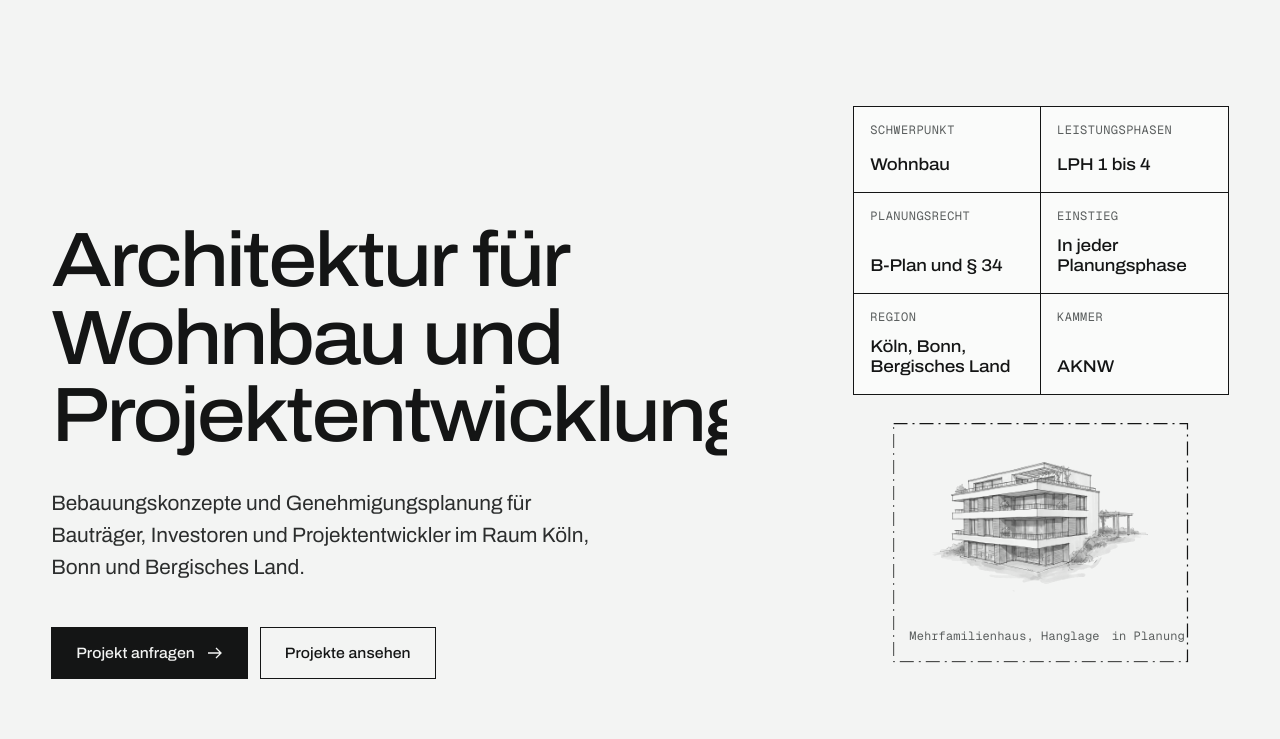
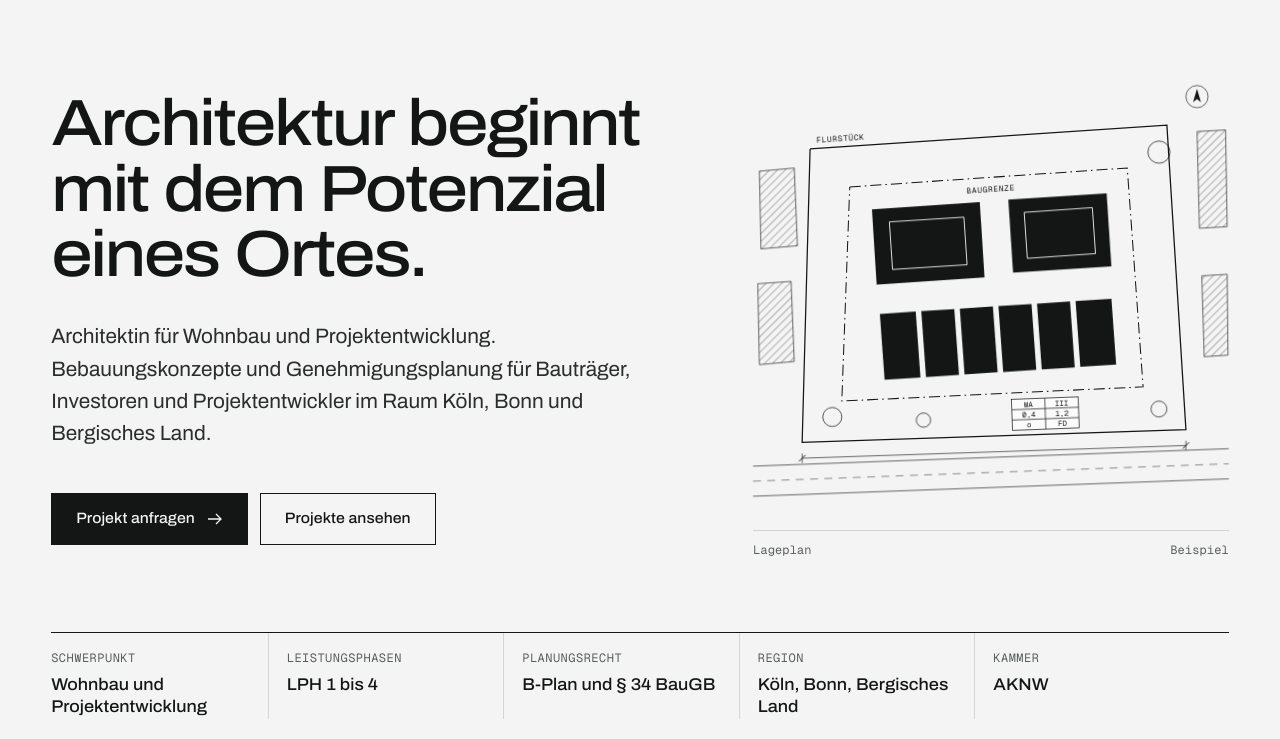
Before and after one commit to RITTHAPPENS/laudenberg, a plain HTML site: page index.html in a window 1280 px wide. Shown: the part 61-800 px from the top of the page. Drawn offline with Linux system fonts and the light colour scheme.

Commit message:
Hero: animierter Lageplan statt Kennwerte-Tabelle und Skizze
Co-Authored-By: Claude Opus 5.5 <noreply@anthropic.com>
Claude-Session: https://claude.ai/code/session_01LuKGrNki79SgYhpAo6x8s3

```diff
--- a/index.html
+++ b/index.html
@@ -206,14 +206,23 @@ p { margin: 0; text-wrap: pretty; }
 .nav__extra { display: none; }
 
 /* Hero */
-.hero { padding-top: clamp(40px, 6vw, 88px); padding-bottom: clamp(72px, 9vw, 128px); }
-.hero .grid { align-items: end; row-gap: 56px; }
+.hero { padding-top: clamp(40px, 5vw, 72px); padding-bottom: clamp(56px, 7vw, 96px); }
+.hero .grid { align-items: center; row-gap: 48px; }
 .hero__copy { grid-column: 1 / span 7; }
-.hero h1 { font-size: var(--fs-display); line-height: 1.0; letter-spacing: -0.035em; font-weight: 500; }
+.hero h1 { font-size: clamp(2.5rem, 1.2rem + 3.6vw, 4.5rem); line-height: 1.0; letter-spacing: -0.035em; font-weight: 500; }
 .hero h1 .line, .hero h1 .line > span { display: block; }
-.hero .lead { margin-top: clamp(24px, 2.6vw, 36px); }
-.hero__actions { display: flex; flex-wrap: wrap; gap: 12px; margin-top: clamp(32px, 3.4vw, 48px); }
-.hero__plan { grid-column: 9 / span 4; }
+.hero .lead { margin-top: clamp(24px, 2.6vw, 36px); max-width: 50ch; }
+.hero__actions { display: flex; flex-wrap: wrap; gap: 12px; margin-top: clamp(32px, 3.4vw, 44px); }
+.lageplan { grid-column: 8 / span 5; margin: 0; }
+.lageplan svg { width: 100%; height: auto; display: block; overflow: visible; }
+.lageplan figcaption { display: flex; justify-content: space-between; margin-top: 10px; color: var(--muted); font-size: var(--fs-label); border-top: 1px solid var(--line); padding-top: 10px; }
+.lp-label { font-size: 10px; }
+.lageplan:hover .lp-baugrenze { animation: march 2.4s linear infinite; }
+.hero__facts { grid-column: 1 / -1; display: grid; grid-template-columns: repeat(5, minmax(0, 1fr)); margin: clamp(8px, 2vw, 24px) 0 0; border-top: 1px solid var(--ink); }
+.hero__facts div { padding: 16px clamp(12px, 1.4vw, 20px) 0 0; border-right: 1px solid var(--line); margin-right: clamp(12px, 1.4vw, 20px); }
+.hero__facts div:last-child { border-right: 0; margin-right: 0; }
+.hero__facts dt { font-family: var(--mono); font-size: var(--fs-label); letter-spacing: 0.04em; text-transform: uppercase; color: var(--muted); }
+.hero__facts dd { margin: 6px 0 0; font-weight: 500; font-stretch: 106%; font-size: var(--fs-body); line-height: 1.3; }
 
 /* Nutzungsschablone */
 .schablone { border: 1px solid var(--ink); display: grid; grid-template-columns: 1fr 1fr; background: var(--paper-raised); }
@@ -456,16 +465,20 @@ fieldset.field { border: 0; margin: 0; padding: 0; min-width: 0; }
   @keyframes lineUp { to { transform: none; } }
   .js .soft { opacity: 0; filter: blur(6px); transform: translateY(10px); animation: softIn .9s var(--ease-out) forwards; animation-delay: calc(var(--d) * 1ms); }
   @keyframes softIn { to { opacity: 1; filter: blur(0); transform: none; } }
-  .js .schablone { clip-path: inset(0 100% 0 0); animation: wipeX 1.1s var(--ease-in-out) .35s forwards; }
-  @keyframes wipeX { to { clip-path: inset(0 0 0 0); } }
-  .js .schablone dd, .js .schablone dt { opacity: 0; transform: translateY(6px); animation: softIn .6s var(--ease-out) forwards; animation-delay: calc(var(--c) * 70ms + 900ms); }
-  .js .baufenster svg.bg { clip-path: inset(0 0 100% 0); animation: wipeY 1s var(--ease-in-out) 1.15s forwards; }
-  @keyframes wipeY { to { clip-path: inset(0 0 0 0); } }
-  .js .baufenster img { clip-path: inset(0 0 0 100%); animation: wipeImg 1.2s var(--ease-in-out) 1.45s forwards; }
-  @keyframes wipeImg { to { clip-path: inset(0 0 0 0); } }
-  .js .baufenster figcaption { opacity: 0; animation: softIn .6s var(--ease-out) 2.1s forwards; }
-  .baufenster svg.bg rect { animation: march 2.6s linear infinite; animation-play-state: paused; }
-  .baufenster:hover svg.bg rect { animation-play-state: running; }
+  .js .lp-draw { stroke-dasharray: 1; stroke-dashoffset: 1; animation: draw 1.4s var(--ease-in-out) forwards; }
+  .js .lp-draw--parcel { animation-delay: .3s; }
+  .js .lp-draw--bg { animation-duration: 1.3s; animation-delay: 1.1s; }
+  @keyframes draw { to { stroke-dashoffset: 0; } }
+  .js .lp-context { opacity: 0; animation: fadeIn .9s var(--ease-out) .2s forwards; }
+  @keyframes fadeIn { to { opacity: 1; } }
+  .js .lp-blocks path { transform-box: fill-box; transform-origin: 50% 100%; transform: scaleY(0); animation: grow .9s var(--ease-out) forwards; animation-delay: calc(var(--b) * 150ms + 2s); }
+  @keyframes grow { to { transform: scaleY(1); } }
+  .js .lp-trees circle { transform-box: fill-box; transform-origin: center; transform: scale(.4); opacity: 0; animation: pop .7s var(--ease-out) forwards; animation-delay: calc(var(--t) * 90ms + 2.4s); }
+  @keyframes pop { to { transform: none; opacity: 1; } }
+  .js .lp-roof { opacity: 0; animation: fadeIn .6s var(--ease-out) 2.75s forwards; }
+  .js .lp-annot > * { opacity: 0; animation: fadeIn .7s var(--ease-out) forwards; animation-delay: 2.6s; }
+  .js .lp-schablone { animation-delay: 2.8s !important; }
+  .js .lageplan figcaption { opacity: 0; animation: fadeIn .6s var(--ease-out) 2.9s forwards; }
 
   /* Statement: Wort für Wort mit dem Scrollen eingefärbt */
   @supports (animation-timeline: view()) {
@@ -516,8 +529,6 @@ fieldset.field { border: 0; margin: 0; padding: 0; min-width: 0; }
 
 /* Responsive */
 @media (max-width: 1180px) {
-  .hero__copy { grid-column: 1 / span 7; }
-  .hero__plan { grid-column: 8 / span 5; }
   .nav__phone { display: none; }
 }
 @media (max-width: 1024px) {
@@ -567,8 +578,10 @@ fieldset.field { border: 0; margin: 0; padding: 0; min-width: 0; }
   .nav .btn { justify-content: center; height: 56px; order: 3; opacity: 0; transform: translateY(8px); transition: opacity .4s var(--ease-out), transform .4s var(--ease-out), background-color .35s var(--ease); }
   .site-header.is-open .nav__extra, .site-header.is-open .nav .btn { opacity: 1; transform: none; transition-delay: .45s; }
   body.menu-open { overflow: hidden; }
-  .hero__copy, .hero__plan { grid-column: 1 / -1; }
-  .hero__plan { max-width: 560px; }
+  .hero__copy, .lageplan { grid-column: 1 / -1; }
+  .lageplan { max-width: 620px; }
+  .hero__facts { grid-template-columns: repeat(2, minmax(0, 1fr)); row-gap: 20px; }
+  .hero__facts div { border-right: 0; margin-right: 0; }
   .statement h2, .statement p { grid-column: 1 / -1; }
   .project-grid { grid-template-columns: 1fr 1fr; }
   .project-grid .tile:nth-child(3) { grid-column: 1 / -1; }
@@ -589,7 +602,7 @@ fieldset.field { border: 0; margin: 0; padding: 0; min-width: 0; }
 }
 @media (max-width: 640px) {
   :root { --fs-body: 1rem; --fs-small: 0.875rem; --fs-h3: 1.1875rem; }
-  :root { --fs-display: clamp(2.1rem, 9.2vw, 3.2rem); }
+  .hero h1 { font-size: clamp(2.1rem, 9.6vw, 3rem); }
   .hero__actions .btn { flex: 1 1 auto; justify-content: center; }
   .section-head { flex-direction: column; align-items: start; }
   .project-grid { grid-template-columns: 1fr; }
@@ -647,9 +660,9 @@ fieldset.field { border: 0; margin: 0; padding: 0; min-width: 0; }
   <section class="hero" aria-labelledby="hero-title">
     <div class="wrap grid">
       <div class="hero__copy">
-        <h1 id="hero-title"><span class="line" style="--i:0"><span>Architektur für</span></span> <span class="line" style="--i:1"><span>Wohnbau und</span></span> <span class="line" style="--i:2"><span>Projektentwicklung</span></span></h1>
-        <p class="lead soft" style="--d:480">Bebauungskonzepte und Genehmigungsplanung für Bauträger, Investoren und Projektentwickler im Raum Köln, Bonn und Bergisches Land.</p>
-        <div class="hero__actions soft" style="--d:620">
+        <h1 id="hero-title"><span class="line" style="--i:0"><span>Architektur beginnt</span></span> <span class="line" style="--i:1"><span>mit dem Potenzial</span></span> <span class="line" style="--i:2"><span>eines Ortes.</span></span></h1>
+        <p class="lead soft" style="--d:520">Architektin für Wohnbau und Projektentwicklung. Bebauungskonzepte und Genehmigungsplanung für Bauträger, Investoren und Projektentwickler im Raum Köln, Bonn und Bergisches Land.</p>
+        <div class="hero__actions soft" style="--d:660">
           <a class="btn btn--solid" href="#kontakt">Projekt anfragen
             <svg viewBox="0 0 16 16" fill="none" aria-hidden="true"><path d="M1 8h13M9 3l5 5-5 5" stroke="currentColor" stroke-width="1.3"/></svg>
           </a>
@@ -657,28 +670,89 @@ fieldset.field { border: 0; margin: 0; padding: 0; min-width: 0; }
         </div>
       </div>
 
-      <aside class="hero__plan" aria-label="Das Büro in Kennwerten">
-        <dl class="schablone">
-          <div style="--c:0"><dt>Schwerpunkt</dt><dd>Wohnbau</dd></div>
-          <div style="--c:1"><dt>Leistungsphasen</dt><dd>LPH 1 bis 4</dd></div>
-          <div style="--c:2"><dt>Planungsrecht</dt><dd>B-Plan und § 34</dd></div>
-          <div style="--c:3"><dt>Einstieg</dt><dd>In jeder Planungsphase</dd></div>
-          <div style="--c:4"><dt>Region</dt><dd>Köln, Bonn, Bergisches Land</dd></div>
-          <div style="--c:5"><dt>Kammer</dt><dd>AKNW</dd></div>
-        </dl>
-        <figure class="baufenster">
-          <svg class="bg" aria-hidden="true"><rect x="0.5" y="0.5" width="99.5%" height="99.5%" /></svg>
-          <img src="assets/img/projekt-e-skizze.webp" width="1232" height="864" alt="Skizze eines Mehrfamilienhauses mit Flachdach und Holzfassade in Hanglage" fetchpriority="high">
-          <figcaption class="mono"><span>Mehrfamilienhaus, Hanglage</span><span>in Planung</span></figcaption>
-        </figure>
-      </aside>
+      <figure class="lageplan" aria-label="Beispielhafter Lageplan: Grundstück, Baugrenze und Baukörper">
+        <svg viewBox="0 0 600 560" role="img" aria-hidden="true">
+          <defs>
+            <pattern id="hatch" width="7" height="7" patternUnits="userSpaceOnUse" patternTransform="rotate(45)"><line x1="0" y1="0" x2="0" y2="7" stroke="#141515" stroke-width="0.8"/></pattern>
+            <mask id="bgMask" maskUnits="userSpaceOnUse" x="0" y="0" width="600" height="560">
+              <path class="lp-draw lp-draw--bg" d="M122 140 L472 116 L492 392 L112 410 Z" pathLength="1" fill="none" stroke="#fff" stroke-width="8"/>
+            </mask>
+          </defs>
+
+          <g class="lp-context">
+            <path d="M8 120 L52 116 L56 214 L10 218 Z" fill="url(#hatch)" stroke="#141515" stroke-width="0.8"/>
+            <path d="M6 262 L48 259 L52 360 L8 364 Z" fill="url(#hatch)" stroke="#141515" stroke-width="0.8"/>
+            <path d="M560 70 L596 68 L598 190 L563 192 Z" fill="url(#hatch)" stroke="#141515" stroke-width="0.8"/>
+            <path d="M566 252 L598 250 L599 352 L569 354 Z" fill="url(#hatch)" stroke="#141515" stroke-width="0.8"/>
+            <path d="M0 492 L600 470" stroke="#141515" stroke-width="0.8"/>
+            <path d="M0 530 L600 508" stroke="#141515" stroke-width="0.8"/>
+            <path d="M0 511 L600 489" stroke="#141515" stroke-width="0.6" stroke-dasharray="10 8"/>
+          </g>
+
+          <path class="lp-draw lp-draw--parcel" d="M72 92 L522 62 L546 446 L62 462 Z" pathLength="1" fill="none" stroke="#141515" stroke-width="1.6"/>
+
+          <path class="lp-baugrenze" d="M122 140 L472 116 L492 392 L112 410 Z" fill="none" stroke="#141515" stroke-width="1.3" stroke-dasharray="14 5 2 5" mask="url(#bgMask)"/>
+
+          <g class="lp-blocks" fill="#141515">
+            <path style="--b:0" d="M150 168 L286 159 L292 254 L156 263 Z"/>
+            <path style="--b:1" d="M322 156 L446 148 L452 240 L328 248 Z"/>
+            <path style="--b:2.00" d="M160.0 300.0 L205.2 297.1 L211.2 380.1 L166.0 383.0 Z"/>
+            <path style="--b:2.35" d="M212.2 296.6 L253.8 293.9 L259.8 376.9 L218.2 379.6 Z"/>
+            <path style="--b:2.70" d="M260.8 293.4 L302.5 290.7 L308.5 373.7 L266.8 376.4 Z"/>
+            <path style="--b:3.05" d="M309.5 290.3 L351.2 287.6 L357.2 370.6 L315.5 373.3 Z"/>
+            <path style="--b:3.40" d="M358.2 287.1 L399.8 284.4 L405.8 367.4 L364.2 370.1 Z"/>
+            <path style="--b:3.75" d="M406.8 283.9 L452.0 281.0 L458.0 364.0 L412.8 366.9 Z"/>
+          </g>
+          <g class="lp-roof" fill="none" stroke="#fafbfa" stroke-width="1.1">
+            <path d="M172 184 L266 178 L270 238 L176 244 Z"/>
+            <path d="M342 172 L428 166 L432 224 L346 230 Z"/>
+          </g>
+
+          <g class="lp-trees" fill="none" stroke="#141515" stroke-width="0.9">
+            <circle style="--t:0" cx="100" cy="430" r="12"/>
+            <circle style="--t:1" cx="512" cy="96" r="14"/>
+            <circle style="--t:2" cx="512" cy="420" r="10"/>
+            <circle style="--t:3" cx="215" cy="434" r="9"/>
+          </g>
+
+          <g class="lp-annot" font-family="Geist Mono, ui-monospace, monospace" font-size="11" fill="#141515">
+            <g class="lp-dim">
+              <path d="M62 482 L546 466" stroke="#141515" stroke-width="0.8"/>
+              <path d="M62 476 L62 488 M546 460 L546 472" stroke="#141515" stroke-width="0.8"/>
+              <path d="M58 486 L66 478 M542 470 L550 462" stroke="#141515" stroke-width="1.2"/>
+            </g>
+            <text class="lp-label" x="300" y="146" transform="rotate(-3.9 300 146)" text-anchor="middle" letter-spacing=".08em">BAUGRENZE</text>
+            <text class="lp-label" x="80" y="84" transform="rotate(-3.8 80 84)" letter-spacing=".08em">FLURSTÜCK</text>
+            <g class="lp-north" transform="translate(560 26)">
+              <circle r="14" fill="none" stroke="#141515" stroke-width="0.8"/>
+              <path d="M0 -10 L5 7 L0 3 L-5 7 Z"/>
+            </g>
+            <g class="lp-schablone" transform="translate(326 408) rotate(-2.2)" font-size="9.5">
+              <rect width="84" height="39" fill="#fafbfa" stroke="#141515" stroke-width="0.9"/>
+              <path d="M42 0 V39 M0 13 H84 M0 26 H84" stroke="#141515" stroke-width="0.9"/>
+              <text x="21" y="10" text-anchor="middle">WA</text><text x="63" y="10" text-anchor="middle">III</text>
+              <text x="21" y="23" text-anchor="middle">0,4</text><text x="63" y="23" text-anchor="middle">1,2</text>
+              <text x="21" y="36" text-anchor="middle">o</text><text x="63" y="36" text-anchor="middle">FD</text>
+            </g>
+          </g>
+        </svg>
+        <figcaption class="mono"><span>Lageplan</span><span>Beispiel</span></figcaption>
+      </figure>
+
+      <dl class="hero__facts soft" style="--d:1700">
+        <div><dt>Schwerpunkt</dt><dd>Wohnbau und Projektentwicklung</dd></div>
+        <div><dt>Leistungsphasen</dt><dd>LPH 1 bis 4</dd></div>
+        <div><dt>Planungsrecht</dt><dd>B-Plan und § 34 BauGB</dd></div>
+        <div><dt>Region</dt><dd>Köln, Bonn, Bergisches Land</dd></div>
+        <div><dt>Kammer</dt><dd>AKNW</dd></div>
+      </dl>
     </div>
   </section>
 
   <section class="statement" aria-labelledby="statement-title">
     <div class="wrap grid">
-      <h2 id="statement-title">Architektur beginnt mit dem Potenzial eines Ortes.</h2>
-      <p>Vom ersten Bebauungskonzept über die Abstimmung mit Kommunen und Fachbehörden bis zur genehmigungsreifen Planung entstehen Wohnbauprojekte, die wirtschaftlich durchdacht, planungsrechtlich fundiert und architektonisch überzeugend sind. Für Mehrfamilienhäuser, Reihen- und Doppelhäuser ebenso wie für ganze Baugebiete.</p>
+      <h2 id="statement-title">Wohnbau, der wirtschaftlich, planungsrechtlich und gestalterisch trägt.</h2>
+      <p>Vom ersten Bebauungskonzept über die Abstimmung mit Kommunen und Fachbehörden bis zur genehmigungsreifen Planung. Für Mehrfamilienhäuser, Reihen- und Doppelhäuser ebenso wie für ganze Baugebiete, innerhalb bestehender Bebauungspläne oder mit begleitetem Bauleitplanverfahren.</p>
     </div>
   </section>
 
```
Also changed, not shown: 1 other file.
